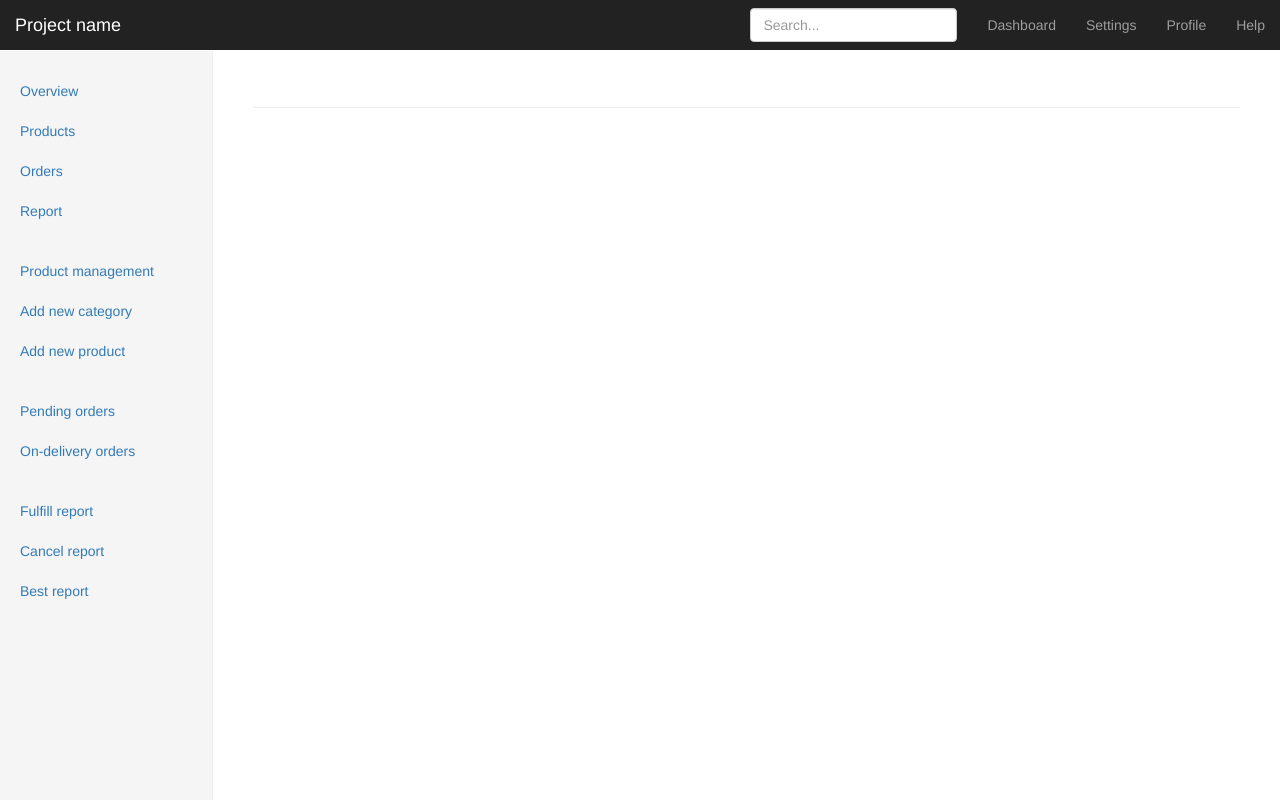
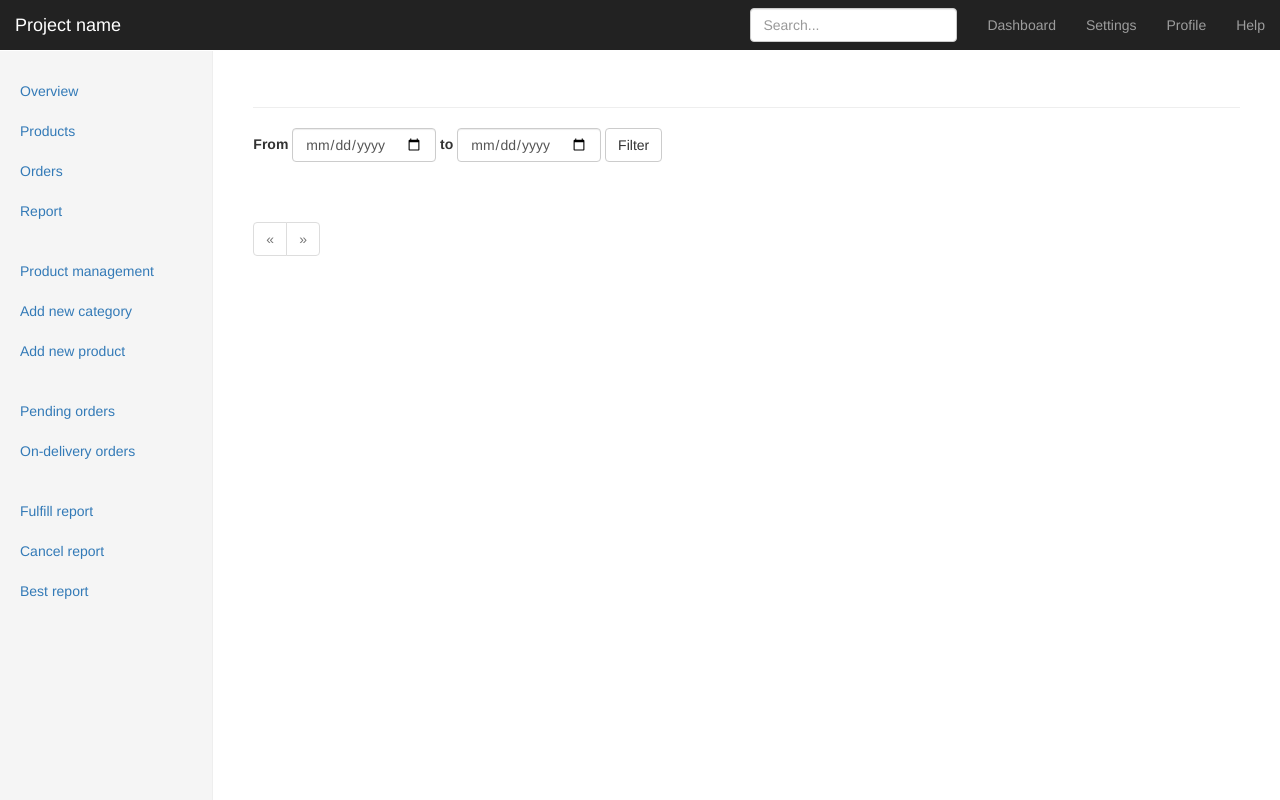
Before and after one commit to sorz/COMP321-ISI, a Django app: template store/order_admin/templates/order_admin/base_report.html in a window 1280 px wide. Run offline with Django 3.2, Linux system fonts and the light colour scheme; the template is opened without the code that fills it, so the values that code supplies are empty; some libraries are stand-ins or nearby versions.

Commit message:
Add date filter on report

```diff
--- a/store/order_admin/templates/order_admin/base_report.html
+++ b/store/order_admin/templates/order_admin/base_report.html
@@ -6,8 +6,35 @@
 
   <div class="row">
     <div class="col-md-12">
+      <form class="form-inline" name="filter" method="GET" action=".">
+        <label for="filter-start">From</label>
+        <input class="form-control" id="filter-start" name="start"
+               placeholder="YYYY-mm-dd" type="date" value="{{ start }}"  autocomplete="on">
+        <label for="filter-end">to</label>
+        <input class="form-control" id="filter-end" name="end"
+               placeholder="YYYY-mm-dd" type="date" value="{{ end }}"  autocomplete="on">
+        <input type="hidden" value="{{ page }}" name="page">
 
-    <table class="table">
+        <button class="btn btn-default" type="submit">Filter</button>
+        {% if start or end %}
+          <button id="filter-reset" class="btn btn-default">Clear</button>
+        {% endif %}
+      </form>
+      <script>
+        $(document).ready(function () {
+          $('#filter-reset').click(function () {
+            $('#filter-start').val('');
+            $('#filter-end').val('');
+            $('form[name="filter]').submit();
+          });
+        });
+      </script>
+    </div>
+  </div>
+
+  <div class="row">
+    <div class="col-md-12">
+      <table class="table table-striped">
         <thead>
           <tr>
             {% block thead %}{% endblock %}
@@ -17,6 +44,8 @@
           {% block tbody %}{% endblock %}
         </tbody>
       </table>
+
+      {% include 'store/common-pagination.html' with list=orders %}
     </div>
   </div>
 
--- a/store/order_admin/templates/order_admin/report_fulfilled.html
+++ b/store/order_admin/templates/order_admin/report_fulfilled.html
@@ -15,7 +15,7 @@
 {% block tbody %}
   {% for order in orders %}
     <tr>
-      <th>{{ order.pk }}</th>
+      <th><a href="{% url 'admin:order:detail' order.pk %}">{{ order.pk }}</a></th>
       <td>{{ order.purchase_date }}</td>
       <td>{{ order.owner.get_full_name }}
       ({{ order.owner }})</td>
--- a/store/store/settings/__init__.py
+++ b/store/store/settings/__init__.py
@@ -141,6 +141,10 @@ TEMPLATE_LOADERS = (
     'django.template.loaders.app_directories.Loader',
 )
 
+# Make IDE happy.
+TEMPLATE_DIRS = (
+    os.path.join(BASE_DIR, 'store', 'templates'),
+)
 
 TEMPLATE_CONTEXT_PROCESSORS = (
     "django.contrib.auth.context_processors.auth",
```
Also changed, not shown: store/order_admin/views.py (+4 -3 lines). Lines whose indentation alone changed are shown as unchanged.
